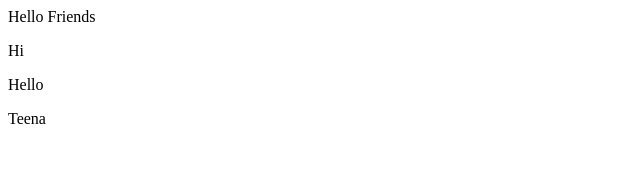
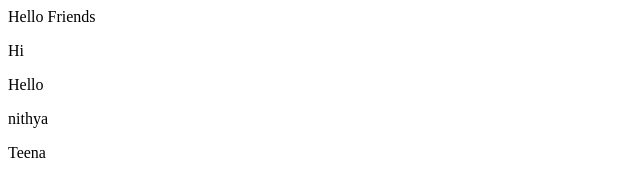
Before and after one commit to Janani5197/MysampleApp, a plain HTML site: page index.html in a window 1280 px wide. Shown: the full height of the page, 0-640 px from the left. Drawn offline with Linux system fonts and the light colour scheme.

Commit message:
nith changed

```diff
--- a/index.html
+++ b/index.html
@@ -2,6 +2,7 @@
 <head>Hello Friends</head>
 <p>Hi </p>
 <p>Hello</p>
+<p>nithya</p>
 <p>Teena</p>
 
 </html>
```
